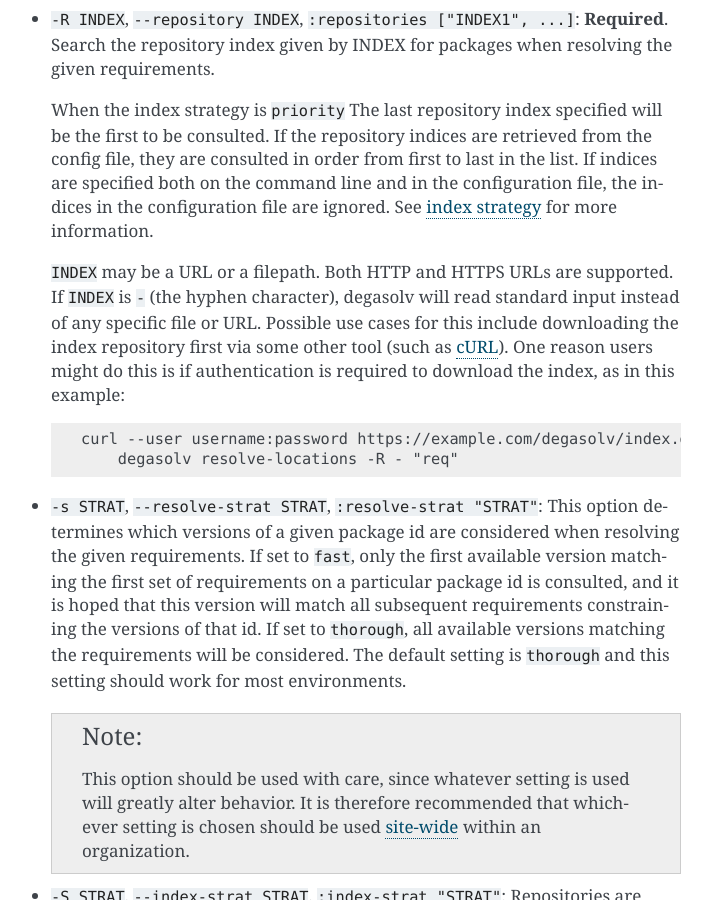
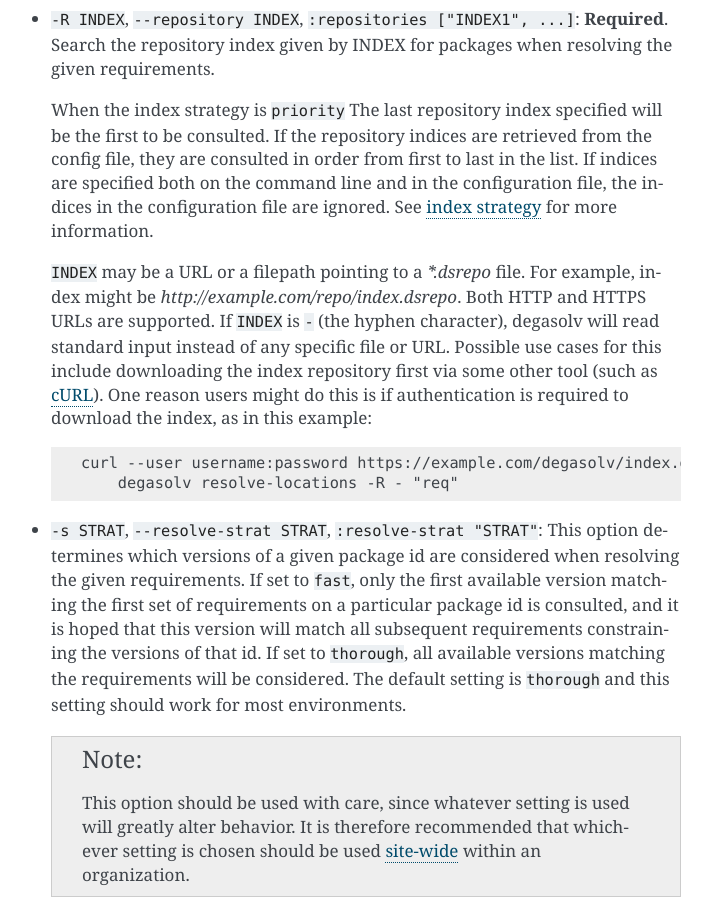
Before and after one commit to djhaskin987/degasolv, a Sphinx documentation site: the page built from docs/command-reference.rst, in a window 1280 px wide and 900 px high, scrolled down 12518 px. Shown: the whole window, without its empty margins (399-1111 px from the left). Built offline with Sphinx 7.4.7, drawn with Linux system fonts in a browser that asks for light colours.

Commit message:
Close #3 and #4

```diff
--- a/docs/command-reference.rst
+++ b/docs/command-reference.rst
@@ -620,13 +620,13 @@ Explanation of options:
   configuration file, the indices in the configuration file are ignored. See
   `index strategy`_ for more information.
 
-  ``INDEX`` may be a URL or a filepath. Both HTTP and HTTPS URLs are
-  supported. If ``INDEX`` is ``-`` (the hyphen character), degasolv
-  will read standard input instead of any specific file or
-  URL. Possible use cases for this include downloading the index
-  repository first via some other tool (such as `cURL`_).  One reason
-  users might do this is if authentication is required to download the
-  index, as in this example::
+  ``INDEX`` may be a URL or a filepath pointing to a `*.dsrepo` file. For
+  example, index might be `http://example.com/repo/index.dsrepo`. Both HTTP and
+  HTTPS URLs are supported. If ``INDEX`` is ``-`` (the hyphen character),
+  degasolv will read standard input instead of any specific file or URL. Possible
+  use cases for this include downloading the index repository first via some
+  other tool (such as `cURL`_).  One reason users might do this is if
+  authentication is required to download the index, as in this example::
 
     curl --user username:password https://example.com/degasolv/index.dsrepo | \
         degasolv resolve-locations -R - "req"
--- a/docs/get-degasolv.rst
+++ b/docs/get-degasolv.rst
@@ -17,6 +17,8 @@ To get the RPM, add the `CentOS bintray`_ repository::
 
 To get the debian package, add the `Ubuntu bintray`_ repository::
 
+  curl -L https://bintray.com/user/downloadSubjectPublicKey?username=degasolv | \
+      apt-key add -
   echo "deb https://dl.bintray.com/degasolv/ubuntu stable main" | \
       sudo tee -a /etc/apt/sources.list.d/bintray-degasolv-ubuntu.list
 
```
